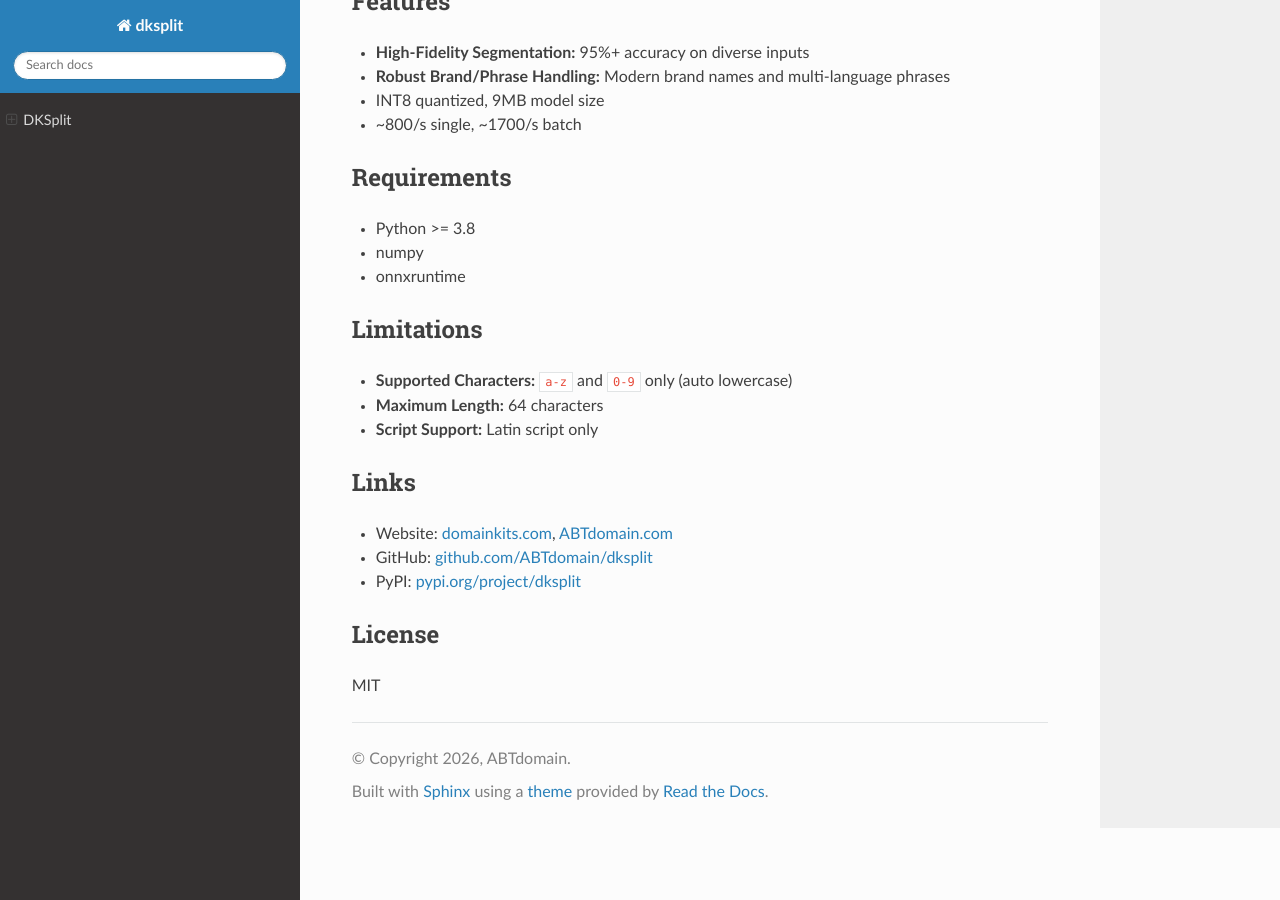
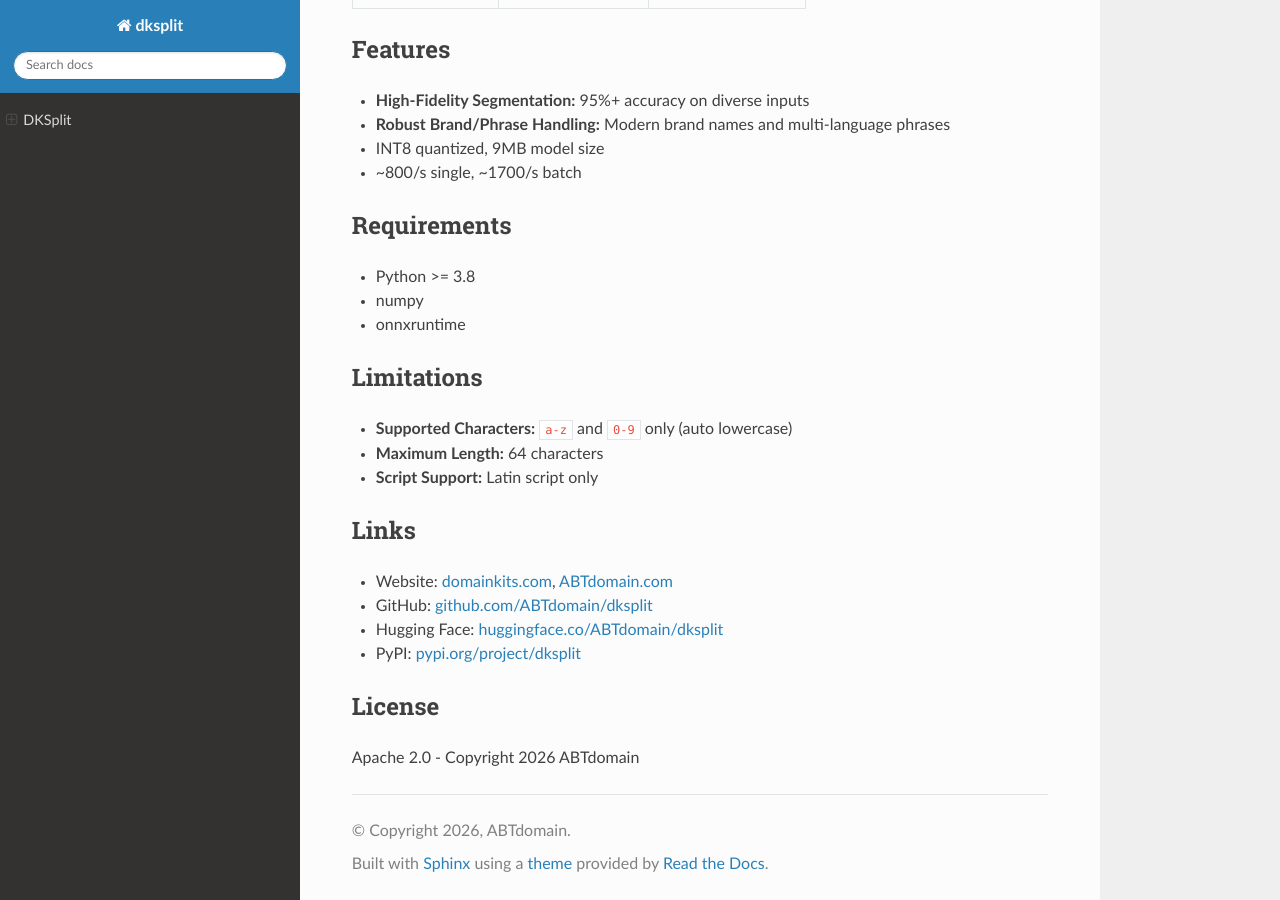
Before and after one commit to ABTdomain/dksplit, a Sphinx documentation site: the page built from docs/index.md, in a window 1280 px wide and 900 px high, scrolled down 1154 px. Built offline with Sphinx 7.4.7 and the Read the Docs theme 3.1.0, drawn with Linux system fonts in a browser that asks for light colours.

Commit message:
update license

```diff
--- a/docs/conf.py
+++ b/docs/conf.py
@@ -1,6 +1,8 @@
 project = 'dksplit'
 copyright = '2026, ABTdomain'
 author = 'ABTdomain'
+version = '0.2.3'
+release = '0.2.3'
 
 extensions = ['myst_parser']
 html_theme = 'sphinx_rtd_theme'
--- a/docs/index.md
+++ b/docs/index.md
@@ -1,4 +1,6 @@
 # DKSplit
+
+**Version: 0.2.3**
 
 String segmentation using BiLSTM-CRF. Splits concatenated words into meaningful parts.
 
@@ -62,8 +64,9 @@
 
 - Website: [domainkits.com](https://domainkits.com), [ABTdomain.com](https://ABTdomain.com)
 - GitHub: [github.com/ABTdomain/dksplit](https://github.com/ABTdomain/dksplit)
+- Hugging Face: [huggingface.co/ABTdomain/dksplit](https://huggingface.co/ABTdomain/dksplit)
 - PyPI: [pypi.org/project/dksplit](https://pypi.org/project/dksplit)
 
 ## License
 
-MIT
+Apache 2.0 - Copyright 2026 ABTdomain
```
